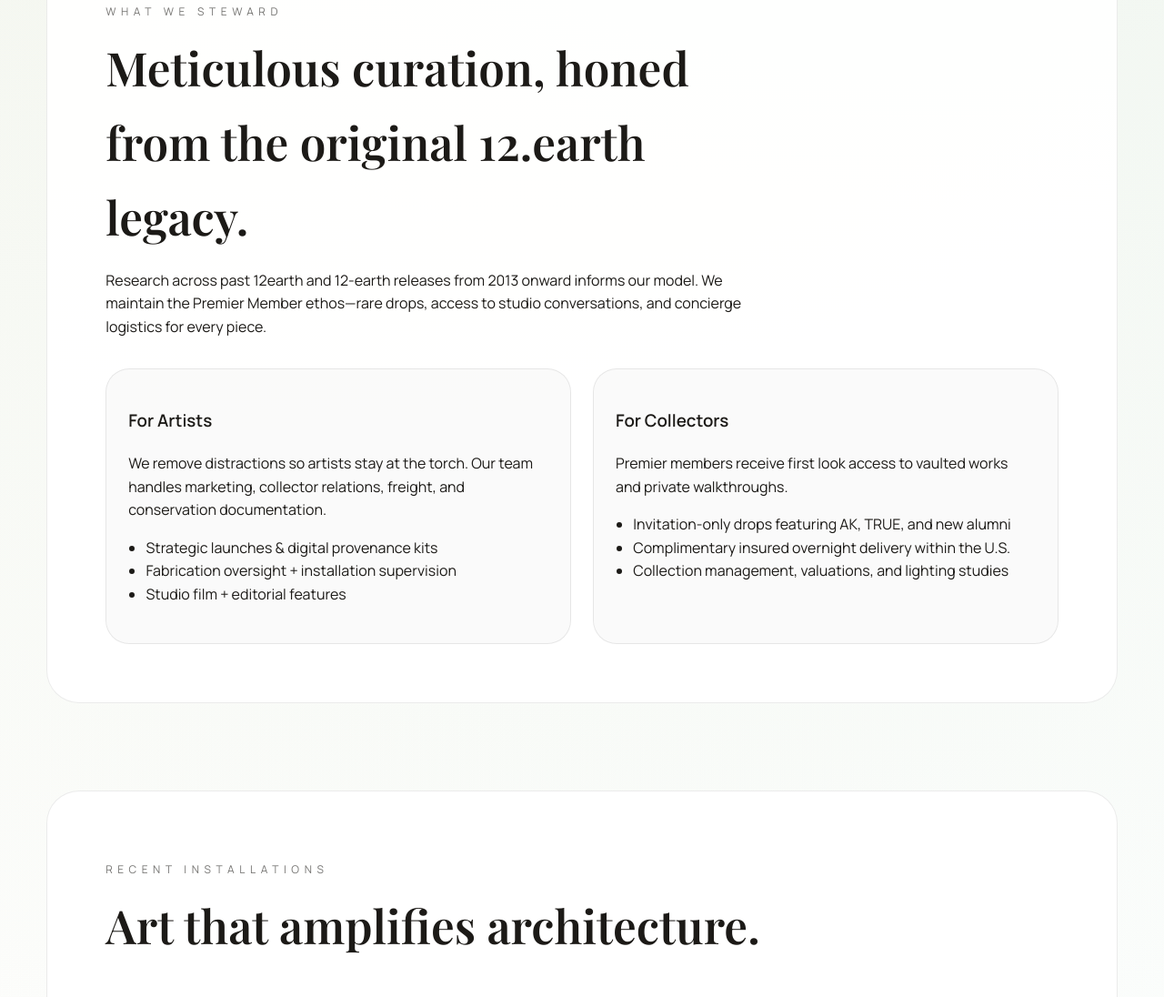
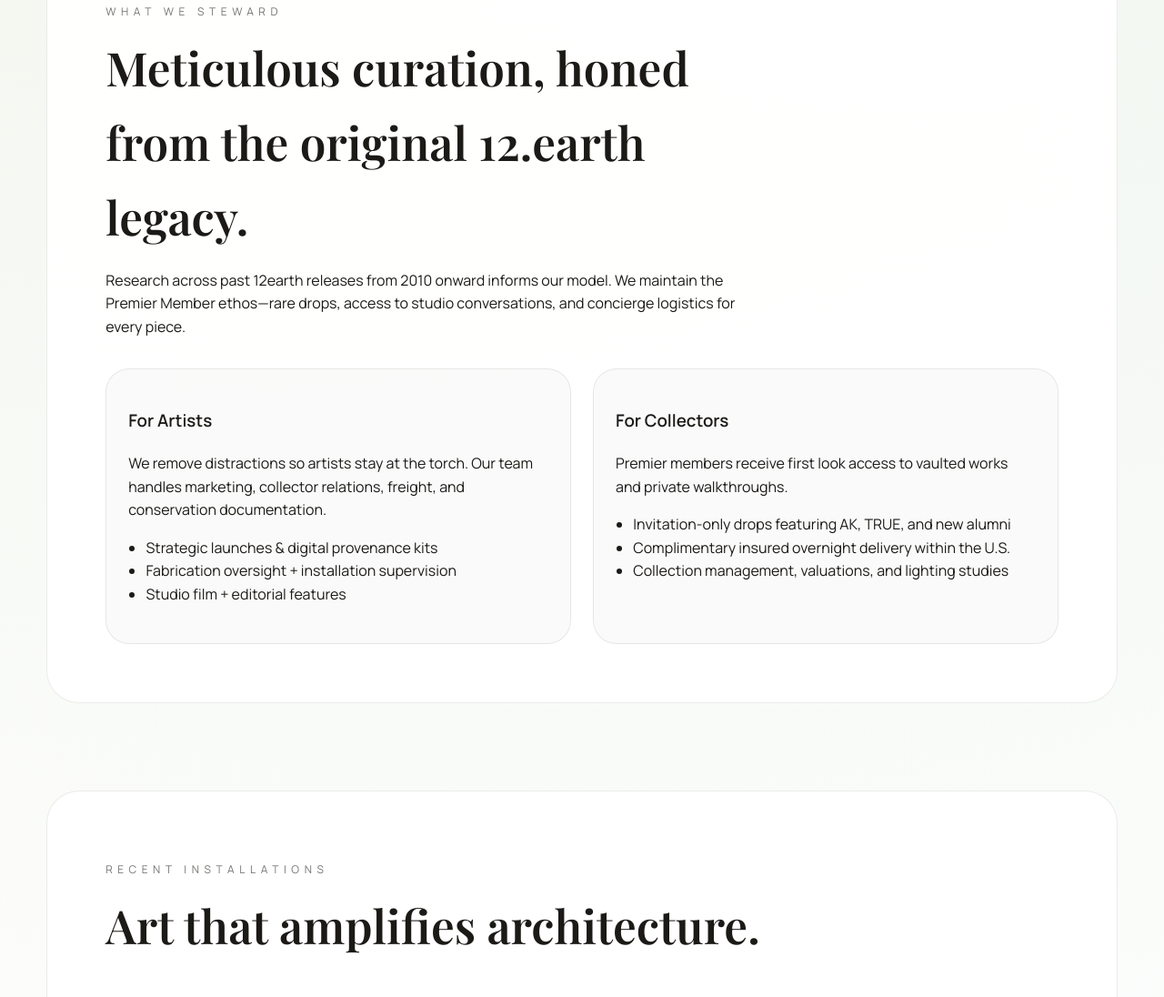
Before and after one commit to BrandonRFreeman/12earth, a website: page index.html in a window 1280 px wide. Shown: the part 1684-2780 px from the top of the page at 91% size. Drawn offline with nearby package versions, Linux system fonts and the light colour scheme.

Commit message:
Update research copy timeline

```diff
--- a/index.html
+++ b/index.html
@@ -82,7 +82,7 @@
         <p class="eyebrow">What we steward</p>
         <h2>Meticulous curation, honed from the original 12.earth legacy.</h2>
         <p>
-          Research across past 12earth and 12-earth releases from 2013 onward informs our model. We maintain
+          Research across past 12earth releases from 2010 onward informs our model. We maintain
           the Premier Member ethos—rare drops, access to studio conversations, and concierge logistics for every piece.
         </p>
       </div>
```
